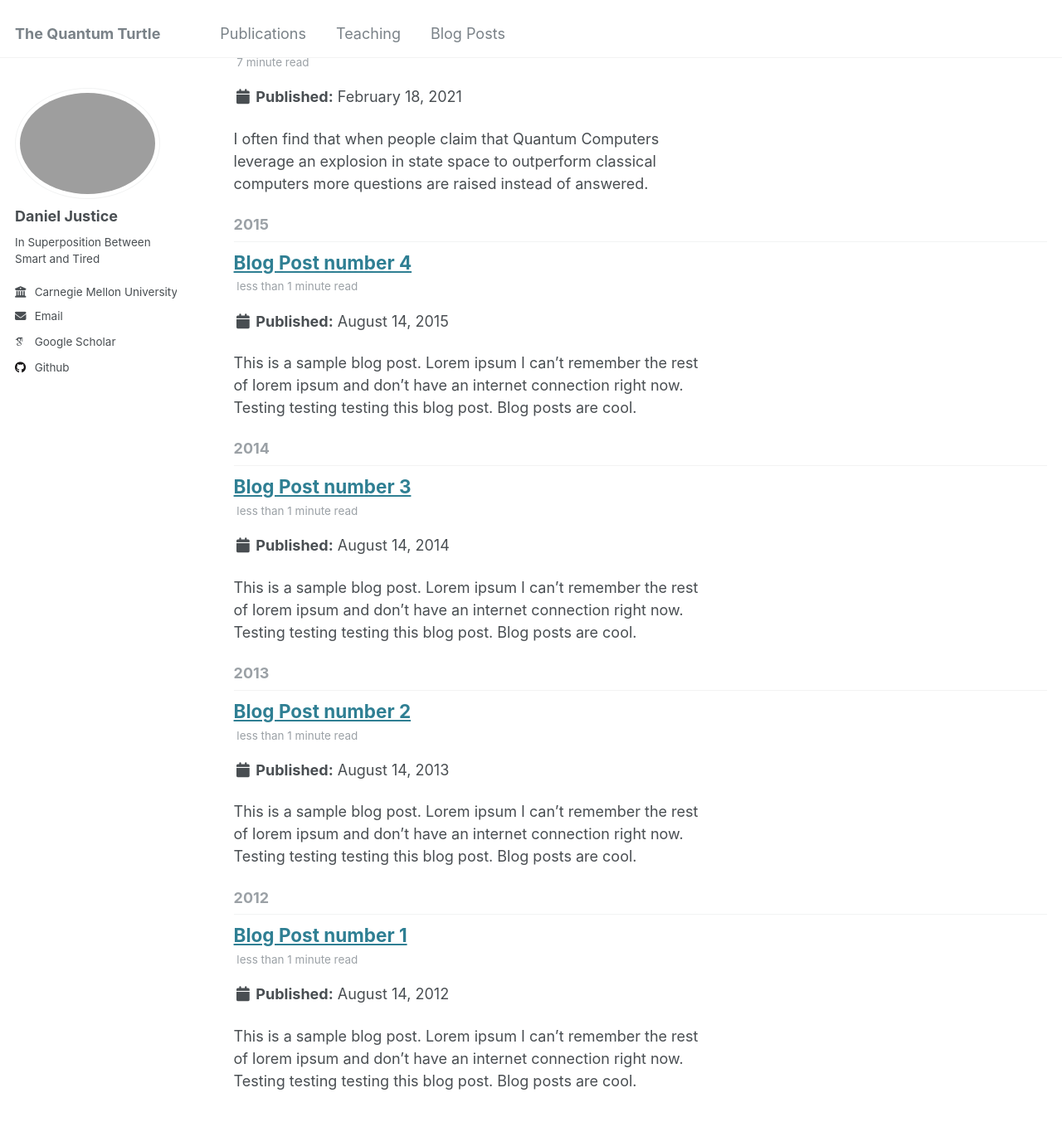
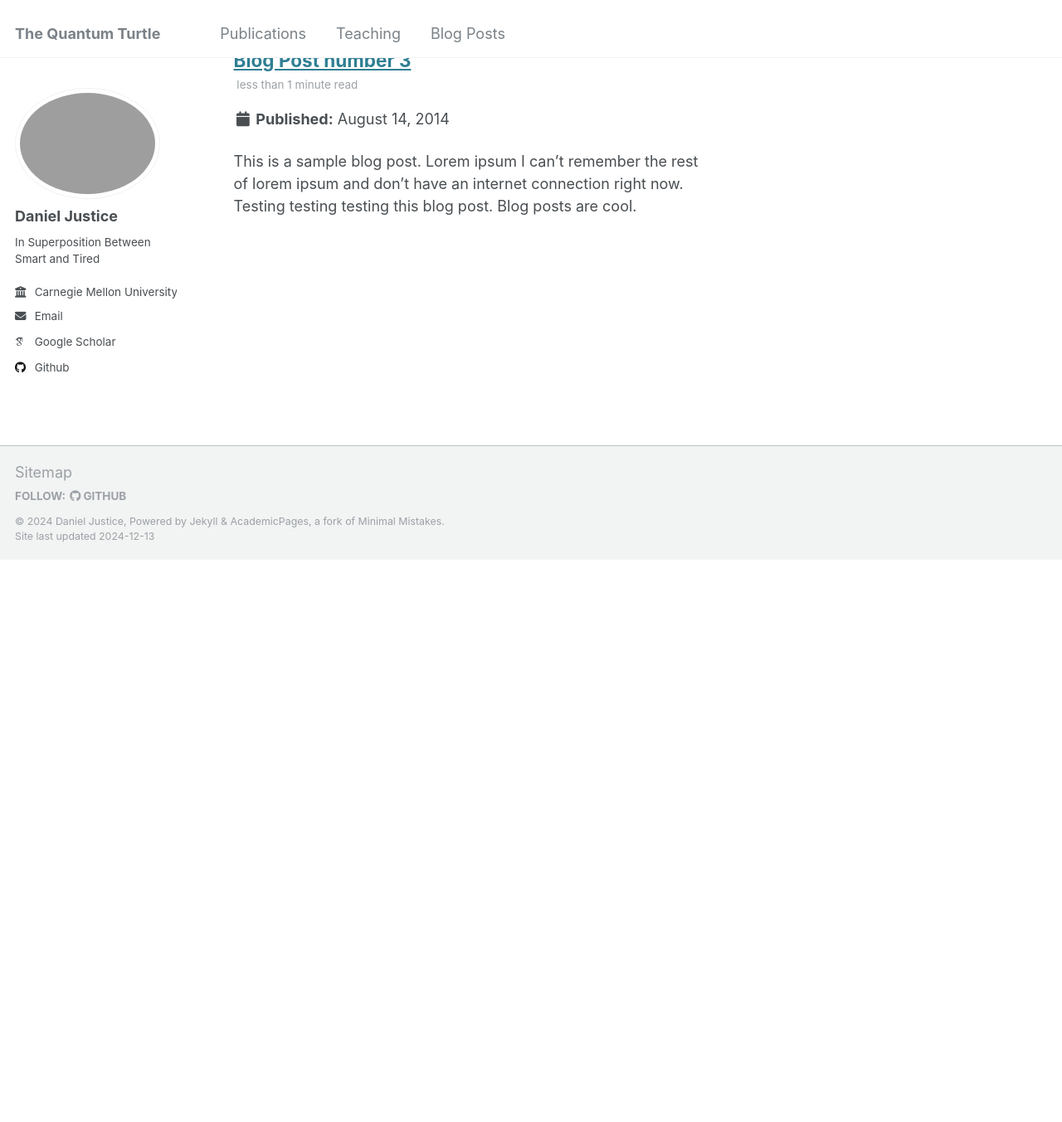
Before and after one commit to thequantumturtle/thequantumturtle.github.io, a Jekyll site: the page built from _pages/year-archive.html, in a window 1280 px wide and 1400 px high, scrolled down 769 px. Shown: the top 1353 px of the window at 83% size. Built offline with Jekyll 4.4.1, drawn with Linux system fonts in a browser that asks for light colours; some web fonts are replaced; after the commit the page ends 1444 px from its top, so only the background shows below that; some of the changed text lies outside the part shown.

Commit message:
posts fixes 1

```diff
--- a/_config.yml
+++ b/_config.yml
@@ -87,7 +87,7 @@
 teaser                   :  # filename of teaser fallback teaser image placed in /images/, .e.g. "500x300.png"
 breadcrumbs              : false # true, false (default)
 words_per_minute         : 160
-future                   : true
+future                   : false
 read_more                : "disabled" # if enabled, adds "Read more" links to excerpts
 talkmap_link             : false #change to true to add link to talkmap on talks page
 comments:
--- a/_posts/2012-08-14-blog-post-1.md
+++ /dev/null
@@ -1,20 +0,0 @@
----
-title: 'Blog Post number 1'
-date: 2012-08-14
-permalink: /posts/2012/08/blog-post-1/
-tags:
-  - cool posts
-  - category1
-  - category2
----
-
-This is a sample blog post. Lorem ipsum I can't remember the rest of lorem ipsum and don't have an internet connection right now. Testing testing testing this blog post. Blog posts are cool.
-
-Headings are cool
-======
-
-You can have many headings
-======
-
-Aren't headings cool?
-------
--- a/_posts/2013-08-14-blog-post-2.md
+++ /dev/null
@@ -1,20 +0,0 @@
----
-title: 'Blog Post number 2'
-date: 2013-08-14
-permalink: /posts/2013/08/blog-post-2/
-tags:
-  - cool posts
-  - category1
-  - category2
----
-
-This is a sample blog post. Lorem ipsum I can't remember the rest of lorem ipsum and don't have an internet connection right now. Testing testing testing this blog post. Blog posts are cool.
-
-Headings are cool
-======
-
-You can have many headings
-======
-
-Aren't headings cool?
-------
--- a/_posts/2021-02-14-Quantum-State-Space-Explosion.markdown
+++ b/_posts/2021-02-14-Quantum-State-Space-Explosion.markdown
@@ -1,9 +1,8 @@
 ---
-layout: post
 title: Quantum State Space Explosion
 date: 2021-02-17 22:51:00 -0500
 description: How does a Quantum State Space explode compared to a Classical State Space?
-img: nuclear-bomb-explosion.jpg # Add image post (optional)
+img: images/nuclear-bomb-explosion.jpg # Add image post (optional)
 fig-caption: # Add figcaption (optional)
 tags: [Quantum Computers, Simulators]
 ---
--- a/_posts/2021-02-24-Circle-Notation.markdown
+++ b/_posts/2021-02-24-Circle-Notation.markdown
@@ -1,9 +1,8 @@
 ---
-layout: post
 title: Circle Notation
 date: 2021-02-23 22:51:00 -0500
 description: The best notation for beginners and pros alike!
-img: CircleNotation.jpg # Add image post (optional)
+img: images/CircleNotation.jpg # Add image post (optional)
 fig-caption: # Add figcaption (optional)
 tags: [Quantum Computers, Simulators, Quantum Notation]
 ---
--- a/_posts/2199-01-01-future-post.md
+++ /dev/null
@@ -1,11 +0,0 @@
----
-title: 'Future Blog Post'
-date: 2199-01-01
-permalink: /posts/2012/08/blog-post-4/
-tags:
-  - cool posts
-  - category1
-  - category2
----
-
-This post will show up by default. To disable scheduling of future posts, edit `config.yml` and set `future: false`.
```
Also changed, not shown: _posts/2015-08-14-blog-post-4.md (deleted, +0 -20 lines).
